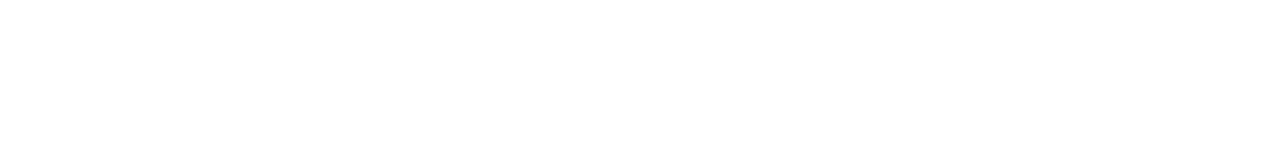
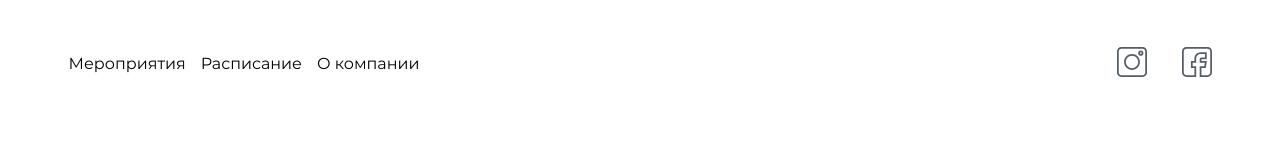
Before and after one commit to seltikc/training, a plain HTML site: page index.html in a window 1280 px wide. Drawn offline with Linux system fonts and the light colour scheme.

Commit message:
Header and logo

```diff
--- a/css/style.css
+++ b/css/style.css
@@ -15,3 +15,49 @@
 body {
     font-family: "Montserrat";
 }
+
+.container {
+    max-width: 1143px;
+    margin: 0 auto;
+    padding-left: 15px;
+    padding-right: 15px;
+}
+
+.logo {
+    position: relative;
+}
+
+.logo-link {
+    position: absolute;
+    display: block;
+    left: -300px;
+    top: 40px;
+}
+
+.header {
+    display: flex;
+    justify-content:space-between;
+    align-items: center;
+    padding-top: 30px;
+}
+
+.nav-list {
+    display: flex;
+    list-style-type: none;
+    padding-left: 0px;
+}
+
+.nav-item {
+    margin-right: 15px;
+    margin-left: 15px;
+}
+
+.nav-item:first-child,
+.nav-item:last-child {
+    margin-right: 0px;
+    margin-left: 0px;
+}
+
+.social img {
+    margin-left: 30px;
+}
--- a/index.html
+++ b/index.html
@@ -8,6 +8,24 @@
     <title>Training</title>
 </head>
 <body>
+    <div class="container">
+        <div class="logo">
+            <a class="logo-link" href="#"><img src="img/logo.svg" alt="logo"></a>
+        </div>
+        <header class="header">
+            <nav class="nav">
+                <ul class="nav-list">
+                    <li class="nav-item"><a class="nav-link" href="#"></a>Мероприятия</li>
+                    <li class="nav-item"><a class="nav-link" href="#"></a>Расписание</li>
+                    <li class="nav-item"><a class="nav-link" href="#"></a>О компании</li>
+                </ul>
+            </nav>
+            <div class="social">
+                <a class="social-link" href="#"><img src="img/instagram.svg" alt=""></a>
+                <a class="social-link" href="#"><img src="img/facebook.svg" alt=""></a>
+            </div>
+        </header>
+    </div>
 
 </body>
 </html>
```
Also changed, not shown: img/facebook.svg (added), img/instagram.svg (added), img/logo.svg (added).
